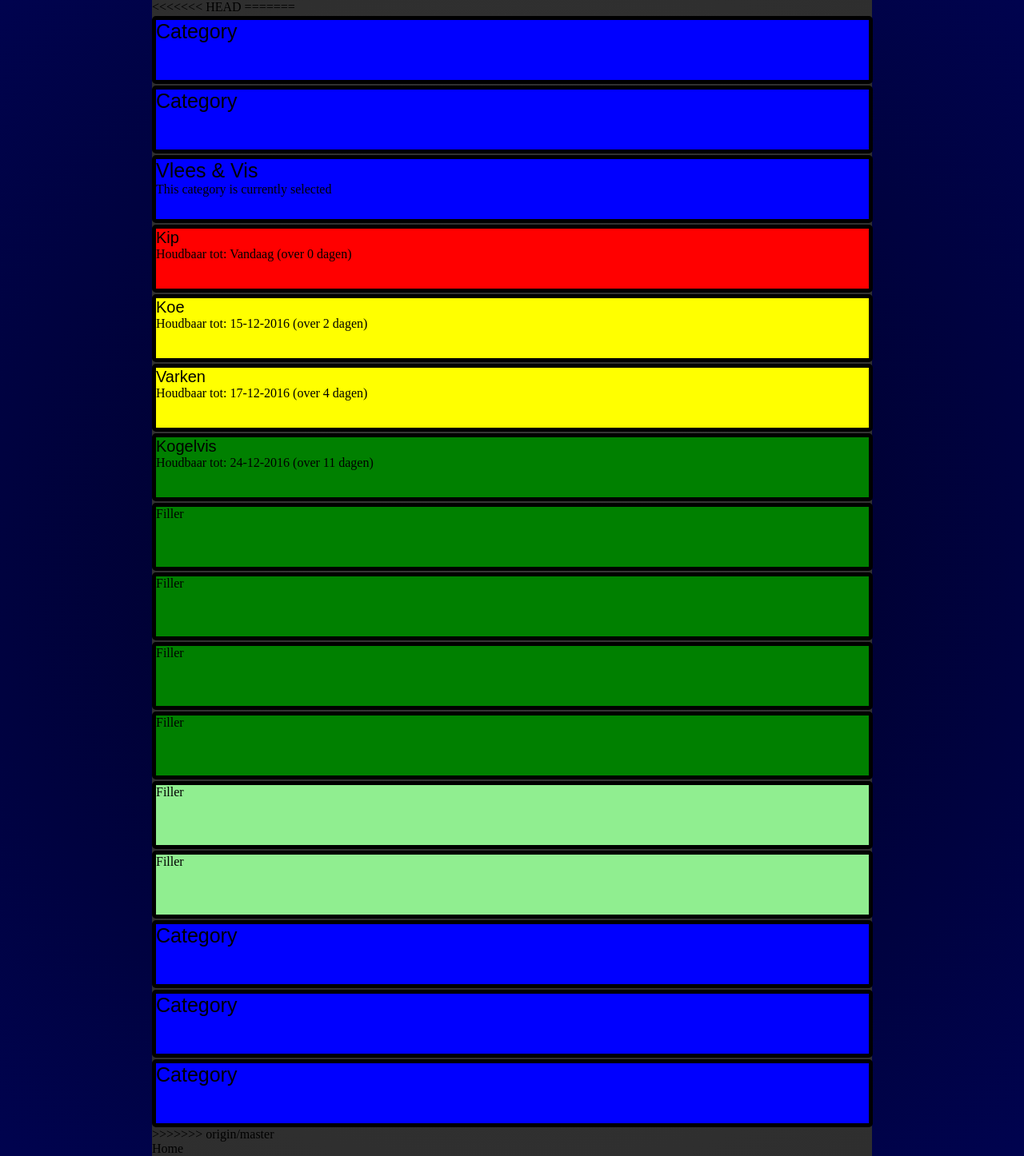
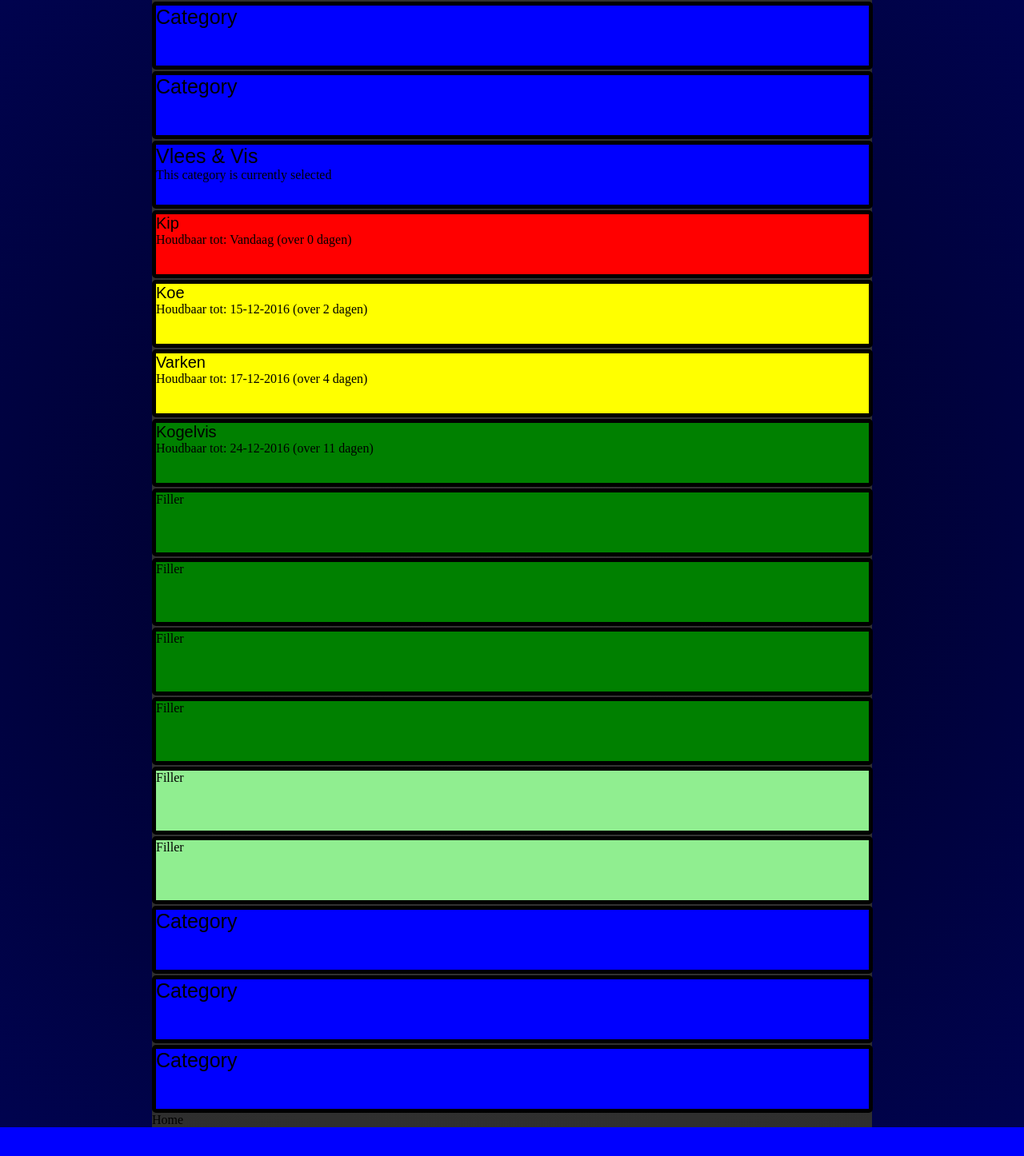
Before and after one commit to Jadja/Fridge, a PHP site: page / in a window 1280 px wide. Shown: the part 20-1466 px from the top of the page at 80% size. After the commit the page ends 1430 px from the top, so only its background shows below. Run offline with PHP 8.4, Linux system fonts and the light colour scheme; some libraries are stand-ins or nearby versions.

Commit message:
github is a mess

```diff
--- a/index.php
+++ b/index.php
@@ -18,7 +18,6 @@ require_once('init.php');
                 <ul>
                 </ul>
             </nav>
-<<<<<<< HEAD
 			<div id="product" style="background-color:blue">
 				<h1>Category</h1>
 			</div>
@@ -72,7 +71,6 @@ require_once('init.php');
 			<div id="product" style="background-color:blue">
 				<h1>Category</h1>
 			</div>
-=======
             <p>
             <?php
             /*$test = $db->SelectAllFromTable('category', '', '');
@@ -81,7 +79,6 @@ require_once('init.php');
             }*/
             ?>
             </p>
->>>>>>> origin/master
         </main>
     </body>
 </html>
```
